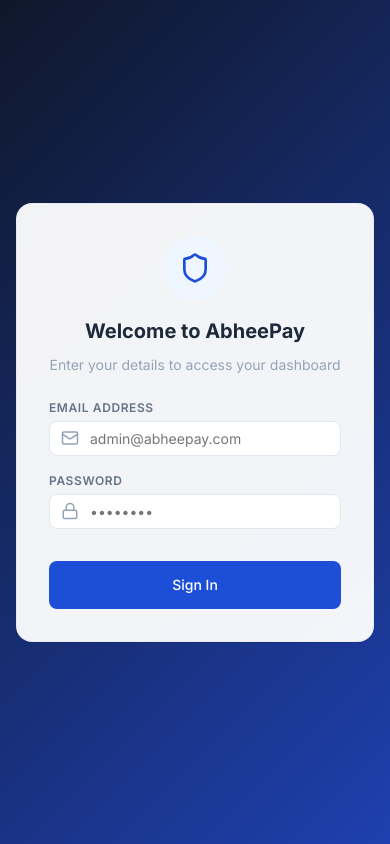
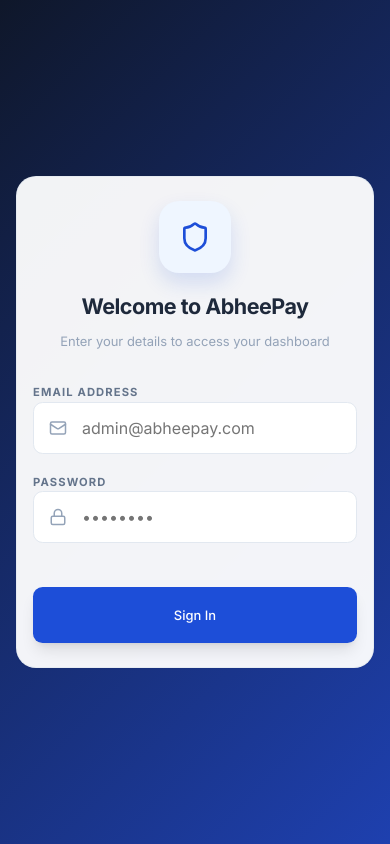
Before and after one commit to kirtijha-devloper/pay-in-pay-out, a React app in the folder frontend/: page /login in a window 390 px wide. Built offline with nearby package versions, Linux system fonts and the light colour scheme; no server answers; the HTML template or start-up script is replaced by a standard one.

Commit message:
feat: implement comprehensive mobile-friendly responsive UI and design system refinements

```diff
--- a/frontend/src/components/layout/AppShell.css
+++ b/frontend/src/components/layout/AppShell.css
@@ -193,37 +193,81 @@
   margin: 0 auto;
 }
 
-/* Mobile Responsive */
+/* Mobile Responsive Refinements */
 @media (max-width: 768px) {
   .sidebar {
     position: fixed;
     top: 0;
     left: 0;
     bottom: 0;
+    width: 280px;
+    height: 100%;
     transform: translateX(-100%);
+    box-shadow: 20px 0 50px rgba(0, 0, 0, 0.2);
+    visibility: hidden;
   }
 
   .sidebar.open {
     transform: translateX(0);
+    visibility: visible;
   }
 
   .mobile-close {
-    display: block;
+    display: flex;
+    align-items: center;
+    justify-content: center;
+    width: 36px;
+    height: 36px;
+    background: rgba(255, 255, 255, 0.05);
+    border-radius: var(--radius-md);
+  }
+
+  .top-header {
+    padding: 0 var(--space-4);
+    height: 56px;
   }
 
   .mobile-menu-btn {
-    display: block;
+    display: flex;
+    align-items: center;
+    justify-content: center;
+    width: 40px;
+    height: 40px;
+  }
+
+  .header-breadcrumbs {
+    font-size: 0.75rem;
+    overflow: hidden;
+    text-overflow: ellipsis;
+    white-space: nowrap;
   }
 
   .mobile-overlay {
     position: fixed;
     inset: 0;
-    background: rgba(0, 0, 0, 0.5);
+    background: rgba(15, 23, 42, 0.6);
     z-index: 30;
-    backdrop-filter: blur(2px);
+    backdrop-filter: blur(8px);
+    -webkit-backdrop-filter: blur(8px);
+    animation: fadeIn 0.3s ease-out;
   }
 
   .page-container {
     padding: var(--space-4);
   }
 }
+
+/* Extra small devices */
+@media (max-width: 480px) {
+  .sidebar {
+    width: 85%;
+  }
+
+  .header-breadcrumbs {
+    display: none; /* Hide breadcrumbs on very small screens to make space */
+  }
+
+  .top-header {
+    justify-content: space-between;
+  }
+}
--- a/frontend/src/index.css
+++ b/frontend/src/index.css
@@ -25,15 +25,15 @@
   --color-border: #E2E8F0;
   --color-border-light: #F1F5F9;
 
-  /* Typography */
+  /* Typography - Fluid scaling */
   --font-family: 'Inter', system-ui, -apple-system, sans-serif;
-  --font-size-xs: 0.75rem;
-  --font-size-sm: 0.875rem;
-  --font-size-base: 1rem;
-  --font-size-lg: 1.125rem;
-  --font-size-xl: 1.25rem;
-  --font-size-2xl: 1.5rem;
-  --font-size-3xl: 1.875rem;
+  --font-size-xs: clamp(0.7rem, 0.65rem + 0.25vw, 0.75rem);
+  --font-size-sm: clamp(0.8rem, 0.75rem + 0.25vw, 0.875rem);
+  --font-size-base: clamp(0.9rem, 0.85rem + 0.25vw, 1rem);
+  --font-size-lg: clamp(1rem, 0.9rem + 0.5vw, 1.125rem);
+  --font-size-xl: clamp(1.125rem, 1rem + 0.75vw, 1.25rem);
+  --font-size-2xl: clamp(1.25rem, 1.1rem + 1vw, 1.5rem);
+  --font-size-3xl: clamp(1.5rem, 1.3rem + 1.5vw, 1.875rem);
 
   /* Spacing */
   --space-1: 0.25rem;
@@ -47,37 +47,56 @@
 
   /* Shadows */
   --shadow-sm: 0 1px 2px 0 rgb(0 0 0 / 0.05);
-  --shadow-md: 0 4px 6px -1px rgb(0 0 0 / 0.1), 0 2px 4px -2px rgb(0 0 0 / 0.1);
-  --shadow-lg: 0 10px 15px -3px rgb(0 0 0 / 0.1), 0 4px 6px -4px rgb(0 0 0 / 0.1);
-  --shadow-glow: 0 0 15px rgba(29, 78, 216, 0.3);
+  --shadow-md: 0 10px 15px -3px rgb(0 0 0 / 0.1), 0 4px 6px -4px rgb(0 0 0 / 0.1);
+  --shadow-lg: 0 20px 25px -5px rgb(0 0 0 / 0.1), 0 8px 10px -6px rgb(0 0 0 / 0.1);
+  --shadow-glow: 0 0 15px rgba(29, 78, 216, 0.25);
 
   /* Radii */
   --radius-sm: 0.375rem;
-  --radius-md: 0.5rem;
-  --radius-lg: 0.75rem;
-  --radius-xl: 1rem;
+  --radius-md: 0.6rem;
+  --radius-lg: 0.85rem;
+  --radius-xl: 1.25rem;
   --radius-full: 9999px;
 
   /* Transitions */
   --transition-fast: 150ms cubic-bezier(0.4, 0, 0.2, 1);
-  --transition-normal: 250ms cubic-bezier(0.4, 0, 0.2, 1);
+  --transition-normal: 300ms cubic-bezier(0.4, 0, 0.2, 1);
 }
-
-
 
 * {
   box-sizing: border-box;
   margin: 0;
   padding: 0;
+  -webkit-tap-highlight-color: transparent; /* Remove mobile tap highlight */
+}
+
+/* Custom Scrollbar */
+::-webkit-scrollbar {
+  width: 6px;
+  height: 6px;
+}
+
+::-webkit-scrollbar-track {
+  background: transparent;
+}
+
+::-webkit-scrollbar-thumb {
+  background: var(--color-border);
+  border-radius: var(--radius-full);
+}
+
+::-webkit-scrollbar-thumb:hover {
+  background: var(--color-text-muted);
 }
 
 body {
   font-family: var(--font-family);
   background-color: var(--color-bg-main);
   color: var(--color-text-primary);
-  line-height: 1.5;
+  line-height: 1.6;
   -webkit-font-smoothing: antialiased;
   text-rendering: optimizeLegibility;
+  overflow-x: hidden; /* Prevent horizontal scroll on body */
 }
 
 /* Global Reset/Base Styles */
@@ -85,6 +104,8 @@ a {
   color: var(--color-primary);
   text-decoration: none;
   transition: color var(--transition-fast);
+  display: inline-flex;
+  align-items: center;
 }
 
 a:hover {
@@ -96,6 +117,8 @@ button {
   cursor: pointer;
   border: none;
   background: none;
+  min-height: 44px; /* Accessible touch target */
+  min-width: 44px;
 }
 
 button:focus-visible,
@@ -109,13 +132,14 @@ select:focus-visible {
 
 input, select, textarea {
   font-family: inherit;
-  font-size: var(--font-size-sm);
-  padding: var(--space-2) var(--space-3);
+  font-size: 16px; /* Prevent iOS auto-zoom */
+  padding: var(--space-3) var(--space-4);
   border: 1px solid var(--color-border);
   border-radius: var(--radius-md);
   outline: none;
   transition: border-color var(--transition-fast), box-shadow var(--transition-fast);
   width: 100%;
+  appearance: none;
 }
 
 input:focus, select:focus, textarea:focus {
@@ -300,6 +324,26 @@ input:focus, select:focus, textarea:focus {
   border-bottom: none;
 }
 
+/* Sticky Column Support */
+.sticky-col {
+  position: sticky !important;
+  left: 0;
+  z-index: 10;
+  background-color: inherit;
+}
+
+.sticky-col-right {
+  position: sticky !important;
+  right: 0;
+  z-index: 10;
+  background-color: inherit;
+}
+
+/* Specific styling for sticky header */
+th.sticky-col {
+  z-index: 20; /* Higher than td sticky-col */
+}
+
 /* Utility helpers */
 .bg-white { background-color: #ffffff; }
 .bg-black\/50 { background-color: rgba(0, 0, 0, 0.5); }
@@ -466,18 +510,69 @@ input:focus, select:focus, textarea:focus {
 .divide-y > :not([hidden]) ~ :not([hidden]) { border-top: 1px solid var(--color-border-light); }
 .divide-gray-100 > :not([hidden]) ~ :not([hidden]) { border-color: #f3f4f6; }
 
-@keyframes spin {
-  to { transform: rotate(360deg); }
+/* Animation: Slide In From Bottom (Mobile typical) */
+@keyframes slideUp {
+  from { transform: translateY(100%); opacity: 0; }
+  to { transform: translateY(0); opacity: 1; }
 }
 
-@keyframes pulse {
-  50% { opacity: 0.5; }
+.animate-slide-up {
+  animation: slideUp 0.4s cubic-bezier(0.16, 1, 0.3, 1) forwards;
 }
 
-.animate-spin {
-  animation: spin 1s linear infinite;
+/* Mobile Visibility Helpers */
+.hide-mobile {
+  @media (max-width: 768px) {
+    display: none !important;
+  }
 }
 
-.animate-pulse {
-  animation: pulse 1.8s cubic-bezier(0.4, 0, 0.6, 1) infinite;
+.show-mobile {
+  display: none !important;
+  @media (max-width: 768px) {
+    display: block !important;
+  }
 }
+
+.show-mobile-flex {
+  display: none !important;
+  @media (max-width: 768px) {
+    display: flex !important;
+  }
+}
+
+/* Responsive Container Refinement */
+.container {
+  width: 100%;
+  padding-left: var(--space-4);
+  padding-right: var(--space-4);
+  margin-left: auto;
+  margin-right: auto;
+}
+
+@media (min-width: 768px) {
+  .container { padding-left: var(--space-6); padding-right: var(--space-6); }
+}
+
+/* Responsive Table Scroll Hint */
+.data-table-container::after {
+  content: '';
+  position: absolute;
+  top: 0;
+  right: 0;
+  bottom: 0;
+  width: 20px;
+  background: linear-gradient(to left, rgba(255,255,255,0.8), transparent);
+  pointer-events: none;
+  opacity: 0;
+  transition: opacity 0.3s;
+}
+
+.data-table-container:hover::after {
+  opacity: 1;
+}
+
+/* Base list reset */
+ul, ol {
+  list-style: none;
+}
--- a/frontend/src/pages/Login.css
+++ b/frontend/src/pages/Login.css
@@ -10,59 +10,69 @@
 .login-card {
   background: var(--color-bg-card);
   width: 100%;
-  max-width: 400px;
+  max-width: 420px;
   border-radius: var(--radius-xl);
-  padding: var(--space-8);
-  box-shadow: 0 20px 40px rgba(0, 0, 0, 0.2);
+  padding: var(--space-6) var(--space-4);
+  box-shadow: 0 25px 50px -12px rgba(0, 0, 0, 0.4);
+  animation: slideUp 0.5s cubic-bezier(0.16, 1, 0.3, 1);
+}
+
+@media (min-width: 640px) {
+  .login-card {
+    padding: var(--space-10);
+  }
 }
 
 .login-header {
   text-align: center;
-  margin-bottom: var(--space-6);
+  margin-bottom: var(--space-8);
 }
 
 .login-logo {
-  width: 64px;
-  height: 64px;
+  width: 72px;
+  height: 72px;
   background: var(--color-primary-light);
-  border-radius: var(--radius-full);
+  border-radius: var(--radius-xl);
   display: flex;
   align-items: center;
   justify-content: center;
   margin: 0 auto var(--space-4);
+  box-shadow: 0 10px 20px rgba(29, 78, 216, 0.15);
 }
 
 .login-header h2 {
-  font-size: var(--font-size-xl);
+  font-size: var(--font-size-2xl);
   color: var(--color-text-primary);
   margin-bottom: var(--space-2);
+  letter-spacing: -0.5px;
 }
 
 .login-error {
   background: var(--color-danger-light);
   color: var(--color-danger);
-  padding: var(--space-3);
+  padding: var(--space-4);
   border-radius: var(--radius-md);
-  margin-bottom: var(--space-4);
+  margin-bottom: var(--space-6);
   font-size: var(--font-size-sm);
   text-align: center;
   font-weight: 500;
+  border: 1px solid rgba(239, 68, 68, 0.1);
 }
 
 .login-form {
   display: flex;
   flex-direction: column;
-  gap: var(--space-4);
+  gap: var(--space-5);
 }
 
 .input-group label {
   display: block;
-  font-size: var(--font-size-xs);
-  font-weight: 600;
+  font-size: 0.7rem;
+  font-weight: 700;
   color: var(--color-text-secondary);
-  margin-bottom: var(--space-1);
+  margin-bottom: var(--space-1.5);
   text-transform: uppercase;
-  letter-spacing: 0.05em;
+  letter-spacing: 0.1em;
 }
 
 .input-with-icon {
@@ -73,17 +83,21 @@
 
 .input-icon {
   position: absolute;
-  left: var(--space-3);
+  left: var(--space-4);
   color: var(--color-text-muted);
 }
 
 .input-with-icon input {
-  padding-left: 2.5rem;
+  padding-left: 3rem;
+  height: 52px;
+  font-size: 1rem;
 }
 
 .login-submit {
-  margin-top: var(--space-4);
-  padding: var(--space-3);
-  font-size: var(--font-size-base);
-  height: 48px;
+  margin-top: var(--space-6);
+  padding: var(--space-4);
+  font-size: 1rem;
+  height: 56px;
+  width: 100%;
+  box-shadow: var(--shadow-md);
 }
```
Also changed, not shown: frontend/src/pages/Dashboard.jsx (+44 -44 lines), frontend/src/pages/FundRequests.jsx (+10 -10 lines), frontend/src/pages/UserManagement.jsx (+15 -15 lines).
